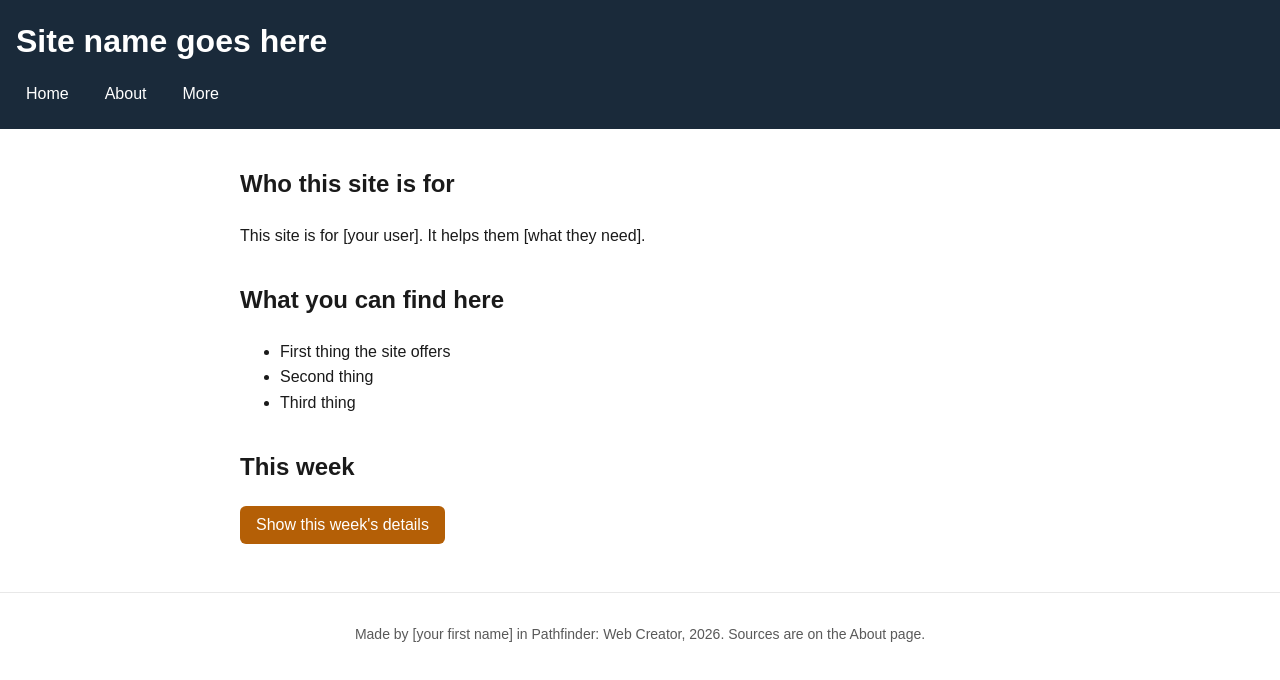
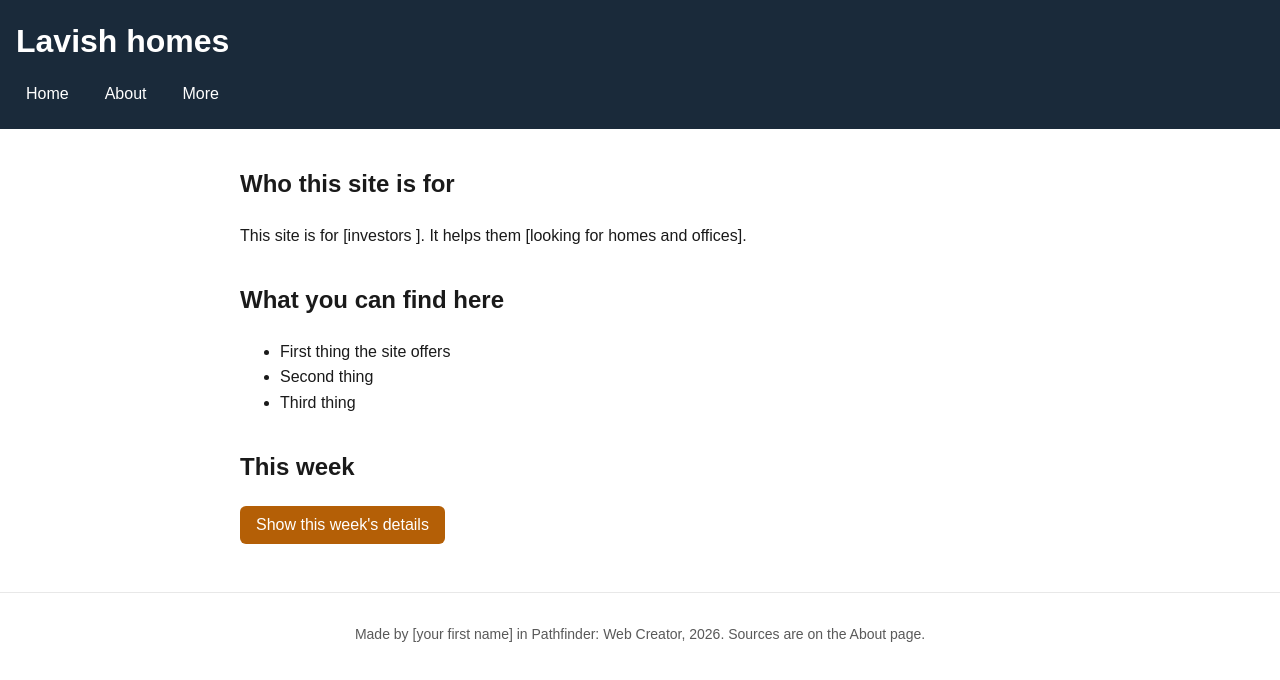
Before and after one commit to benvictorwadegu/lavish-homes, a plain HTML site: page index.html in a window 1280 px wide. Drawn offline with Linux system fonts and the light colour scheme.

Commit message:
first page for lavish homes

```diff
--- a/index.html
+++ b/index.html
@@ -9,7 +9,7 @@
 </head>
 <body>
   <header>
-    <h1>Site name goes here</h1>
+    <h1>Lavish homes</h1>
     <nav>
       <a href="index.html">Home</a>
       <a href="about.html">About</a>
@@ -20,7 +20,7 @@
   <main>
     <section>
       <h2>Who this site is for</h2>
-      <p>This site is for [your user]. It helps them [what they need].</p>
+      <p>This site is for [investors ]. It helps them [looking for homes and offices].</p>
     </section>
 
     <section>
```
